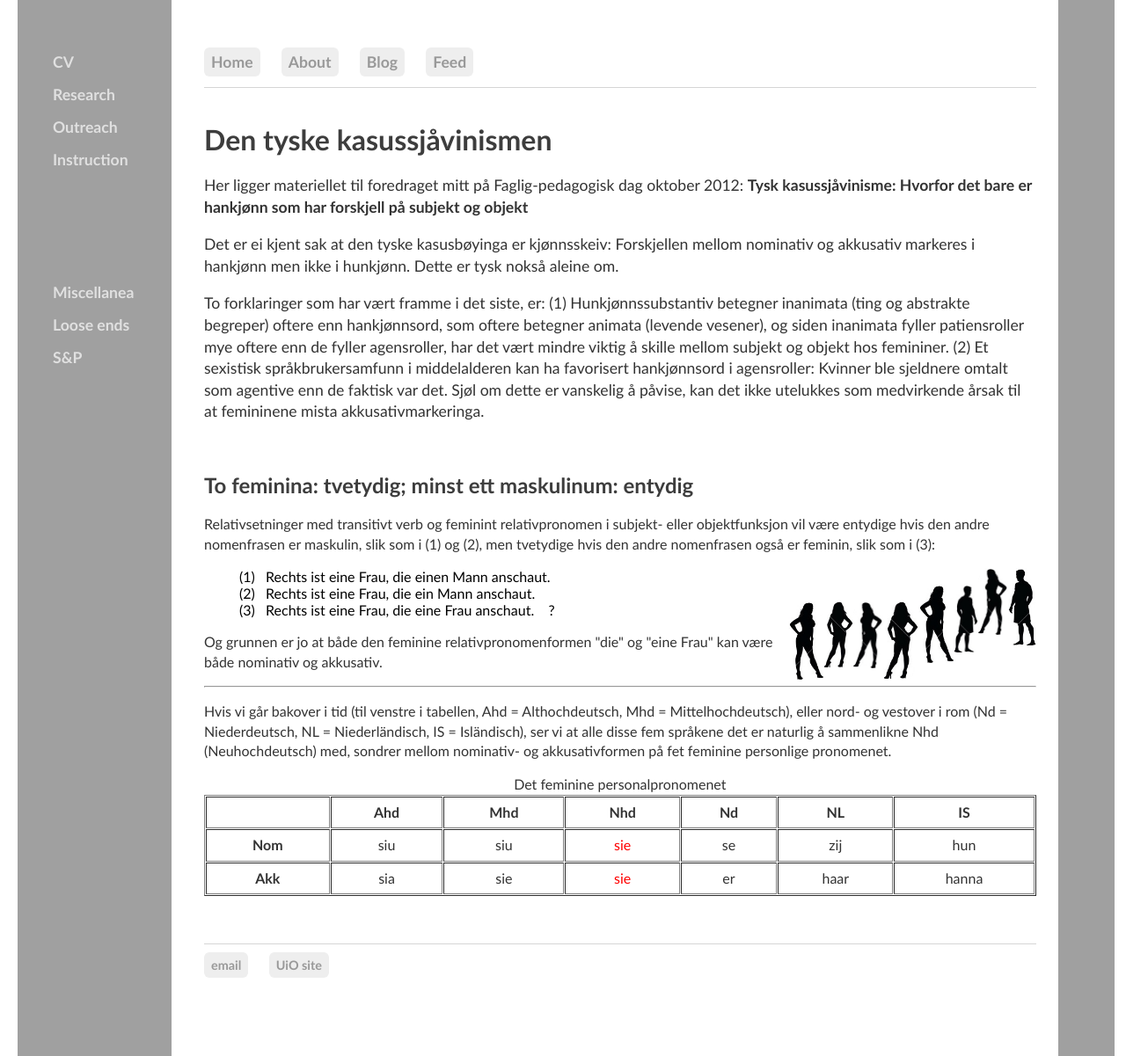
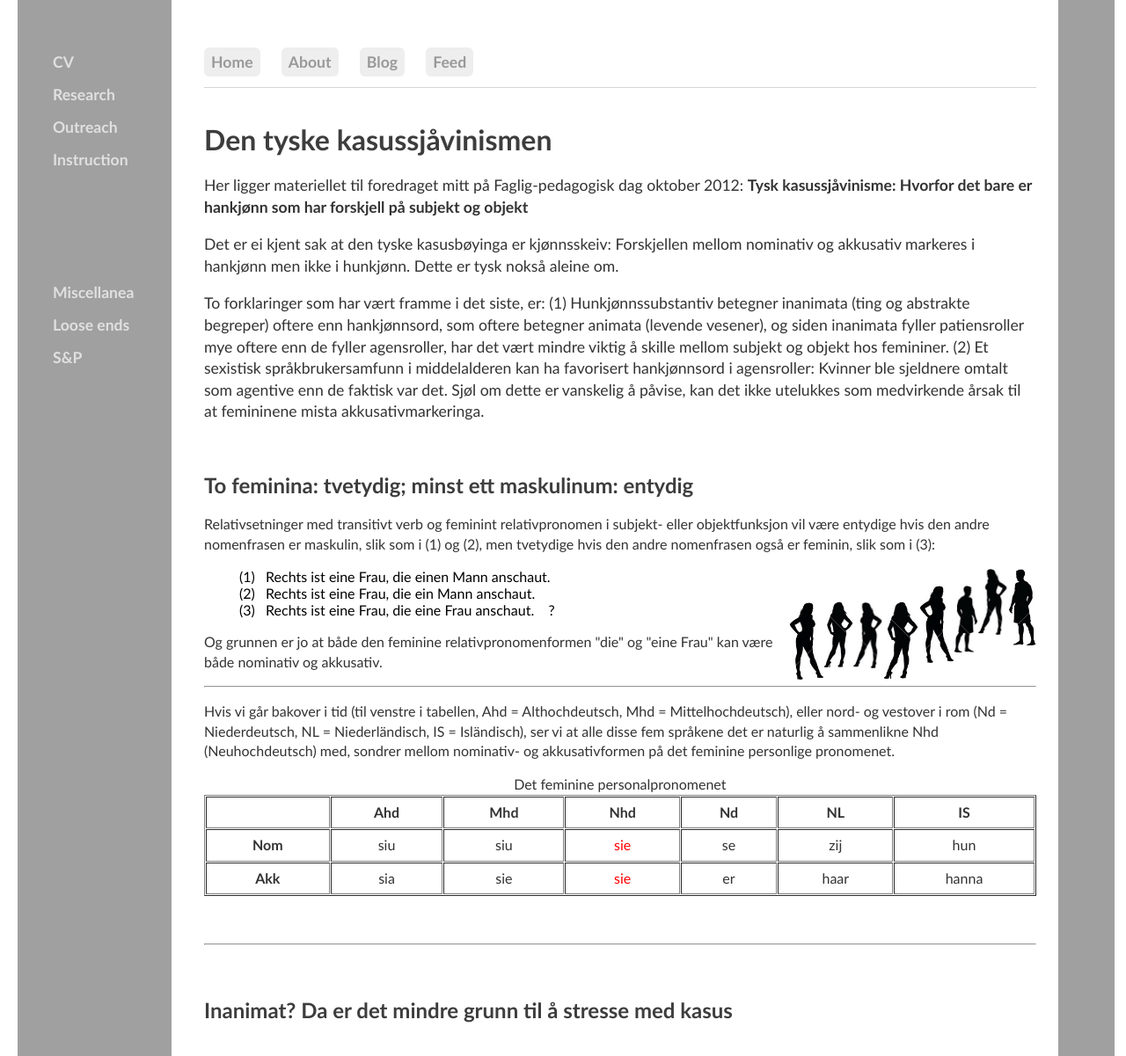
Before and after one commit to kjelljs/kjelljs.github.io, a Jekyll site: the page built from dissemination/kasus.html, in a window 1280 px wide and 1348 px high. Shown: the top 1201 px of the window at 88% size. Built offline with Jekyll 4.4.1, drawn with Linux system fonts in a browser that asks for light colours; some of the changed text lies outside the part shown; grey boxes are pictures that could not be loaded.

Commit message:
Update kasus.html

```diff
--- a/dissemination/kasus.html
+++ b/dissemination/kasus.html
@@ -41,6 +41,7 @@
 .centerrightimage {
     float: right;
     vertical-align: middle;
+	display: table-cell;
 }
 
 </style>
@@ -64,7 +65,7 @@
 	Og grunnen er jo at både den feminine relativpronomenformen "die" og "eine Frau" kan være både nominativ og akkusativ.</p>
 	<section>
 <hr />
-<p>Hvis vi går bakover i tid (til venstre i tabellen, Ahd = Althochdeutsch, Mhd = Mittelhochdeutsch), eller nord- og vestover i rom (Nd = Niederdeutsch, NL = Niederländisch, IS = Isländisch), ser vi at alle disse fem språkene det er naturlig å sammenlikne Nhd (Neuhochdeutsch) med, sondrer mellom nominativ- og akkusativformen på fet feminine personlige pronomenet.</p>
+<p>Hvis vi går bakover i tid (til venstre i tabellen, Ahd = Althochdeutsch, Mhd = Mittelhochdeutsch), eller nord- og vestover i rom (Nd = Niederdeutsch, NL = Niederländisch, IS = Isländisch), ser vi at alle disse fem språkene det er naturlig å sammenlikne Nhd (Neuhochdeutsch) med, sondrer mellom nominativ- og akkusativformen på det feminine personlige pronomenet.</p>
 
 
 <table border="1" cellpadding="1" cellspacing="1" style="width: 100%;">
@@ -103,3 +104,14 @@
 </table>
 	</section>
 <p>&nbsp;</p>
+
+<hr />
+<p>&nbsp;</p>
+
+<h2>Inanimat? Da er det mindre grunn til å stresse med kasus</h2>
+
+<p>&nbsp;</p>
+
+<ul>
+	<li>(4) &nbsp; Rechts ist eine Frau, die ein Fahrrad anschaut. <img class="centerrightimage" src="/pics/sykkel.jpg" style="width: 100px;" /><img class="centerrightimage" src="/pics/diesie1.jpg" style="width: 40px;" /></li>
+</ul>
```
